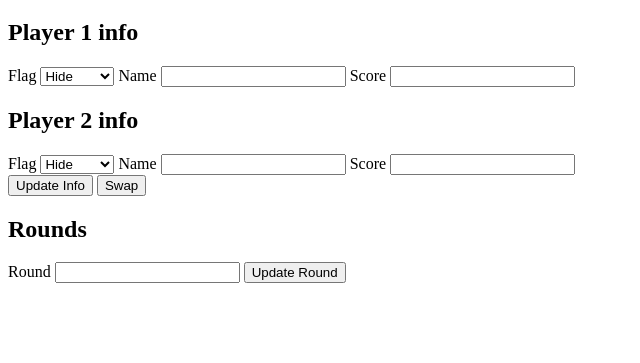
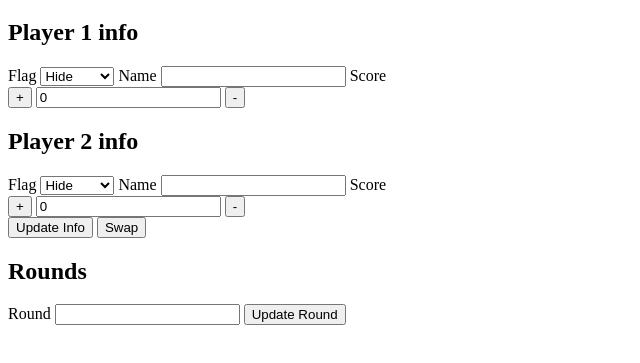
Before and after one commit to TommyDanielsson1986/htmx-scoreboard, a website: page public/dashboard/index.html in a window 1280 px wide. Shown: the part 61-424 px from the top of the page, without its empty margins (0-640 px from the left). Drawn offline with Linux system fonts and the light colour scheme.

Commit message:
Soon a version 1 can be commenced
Finally coming somewhere!

```diff
--- a/public/dashboard/index.html
+++ b/public/dashboard/index.html
@@ -33,7 +33,11 @@
                     </label>
                     <label for="player-one-score">
                         <span>Score</span>
-                        <input type="text" name="player-one-score">
+                        <div class="buttons">
+                            <button type="button" class="add-button" onclick="addP1Score()">+</button>
+                            <input type="text" value="0" id="player-one-score" name="player-one-score">
+                            <button type="button" class="remove-button" onclick="removeP1Score()">-</button>
+                        </div>
                     </label>
                 </div>
                 <div class="player-2">
@@ -52,12 +56,17 @@
                     </label>
                     <label for="player-two-score">
                         <span>Score</span>
-                        <input type="text" name="player-two-score">
+                        <div class="buttons">
+                            <button type="button" class="add-button" onclick="addP2Score()">+</button>
+                            <input type="text" value="0" id="player-two-score" name="player-two-score">
+                            <button type="button" class="remove-button" onclick="removeP2Score()">-</button>
+                        </div>
                     </label>
                 </div>
                 <div class="buttons">
                     <button type="button" ws-send>Update Info</button>
-                    <button id="swapButton" name="swap" type="button" onclick="swapValue()" value="0" ws-send>Swap</button>
+                    <button id="swapButton" name="swap" type="button" onclick="swapValue()" value="0"
+                        ws-send>Swap</button>
                 </div>
             </form>
         </div>
@@ -74,11 +83,25 @@
     </div>
 
     <script>
+
+        let addP1Score = () => {
+            let score = document.querySelector("#player-one-score");
+            let newValue = Number(score.value++);
+            return newValue;
+        }
+
+
+        let removeP1Score = () => {
+            let score = document.querySelector("#player-one-score");
+            let newValue = Number(score.value--);
+            return newValue;
+        }
+
+
         let swapValue = () => {
             let button = document.querySelector("#swapButton");
             if (button.value === "0") {
                 return button.value = "1";
-
             }
             else {
                 return button.value = "0";
```
Also changed, not shown: public/index.html (+1 -1 lines), server.js (+9 -34 lines).
